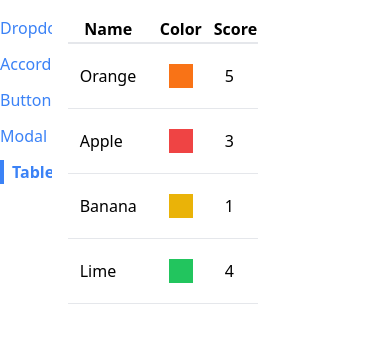
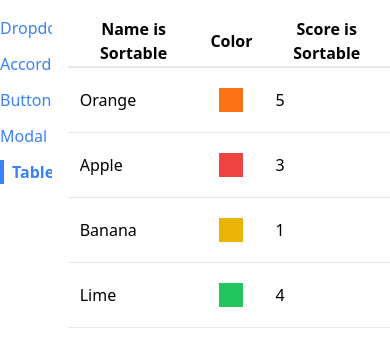
Before and after one commit to Pawelv9/comps, a React (Create React App) app: page /table in a window 390 px wide. Shown: the top 346 px of the page. Built offline with nearby package versions, Linux system fonts and the light colour scheme.

Commit message:
updated SortableTable component

```diff
--- a/src/components/SortableTable.js
+++ b/src/components/SortableTable.js
@@ -1,8 +1,21 @@
 import Table from "./Table";
 
 function SortableTable(props) {
+    const { config } = props;
+
+    const updatedConfig = config.map((column) => {
+        if (!column.sortValue) {
+            return column;
+        }
+
+        return {
+            ...column,
+            header: () => <th>{column.label} is Sortable</th>
+        }
+    })
+
     return (
-        <Table {...props} />
+        <Table {...props} config={updatedConfig} />
     );
 }
 
--- a/src/pages/TablePage.js
+++ b/src/pages/TablePage.js
@@ -11,14 +11,15 @@
 
     const config = [
         { label: 'Name',
-          render: (fruit) => fruit.name
+          render: (fruit) => fruit.name,
+          sortValue: (fruit) => fruit.name,
         },
         { label: 'Color',
           render: (fruit) => <div className={`p-3 m-2 ${fruit.color}`}></div>
         },
         { label: 'Score',
           render: (fruit) => fruit.score,
-          sortValue: (fruit) =>fruit.score
+          sortValue: (fruit) =>fruit.score,
         },
     ]
 
```
